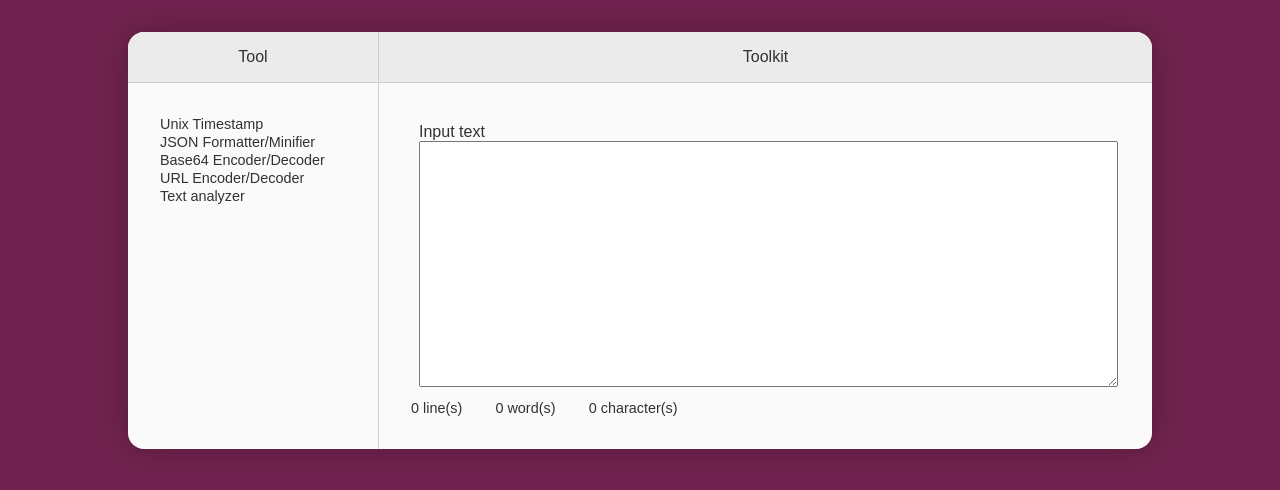
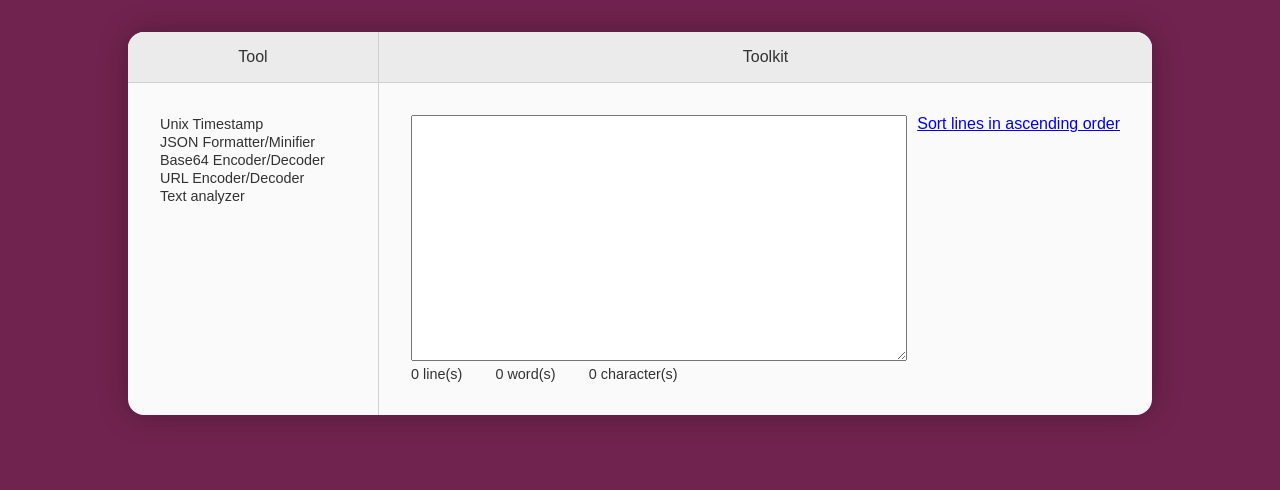
Before and after one commit to eliandoran/toolkit, a SvelteKit app: page /text-analyzer in a window 1280 px wide. Shown: the top 490 px of the page. Built offline with nearby package versions, Linux system fonts and the light colour scheme.

Commit message:
text-analyzer: Add sort lines in ascending order

```diff
--- /dev/null
+++ b/src/routes/text-analyzer/+page.js
@@ -0,0 +1,21 @@
+export function load() {
+
+    return {
+        textOperations: [
+            sortAscending()
+        ]
+    }
+
+}
+
+function sortAscending() {
+    return {
+        label: "Sort lines in ascending order",
+        run: (text) => {
+            return text
+                .split("\n")
+                .sort()
+                .join("\n");
+        }
+    }
+}
--- a/src/routes/text-analyzer/+page.svelte
+++ b/src/routes/text-analyzer/+page.svelte
@@ -1,5 +1,7 @@
 <script>
 	import InputField from "$lib/components/input-field.svelte";
+
+    import { page } from "$app/stores";
 
     let text = "";
     let numLines;
@@ -23,11 +25,29 @@
 
         return text.split("\n").length;
     }
+
+    function onOperationSelected(operation) {
+        text = operation.run(text) || "";
+    }
 </script>
 
-<InputField label="Input text">
-    <textarea bind:value={text}></textarea>
-</InputField>
+<div class="main-container">
+    <main>
+        <textarea bind:value={text}></textarea>
+    </main>
+
+    <aside>
+        <nav>
+            <ul>
+                {#each $page.data.textOperations as operation}
+                <li>
+                    <a href="#" on:click={() => onOperationSelected(operation)}>{operation.label}</a>
+                </li>
+                {/each}
+            </ul>
+        </nav>
+    </aside>
+</div>
 
 <div class="stats">
     <span>{numLines} line(s)</span>
@@ -45,4 +65,22 @@
         margin-right: 2em;
         font-size: 0.9em;
     }
+
+    .main-container {
+        display: flex;
+    }
+
+    .main-container > main {
+        flex-grow: 1;
+    }
+
+    .main-container > aside {
+        padding-left: 1em;
+    }
+
+    .main-container > aside nav ul {
+        list-style-type: none;
+        margin: 0;
+        padding: 0;
+    }
 </style>
```
